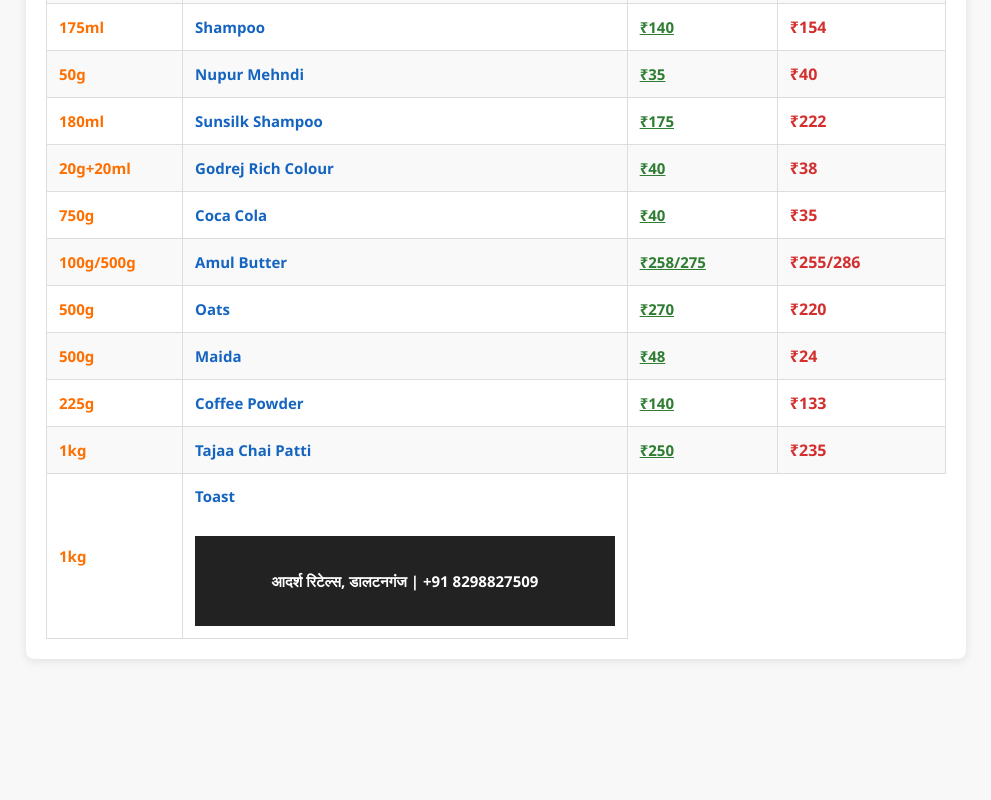
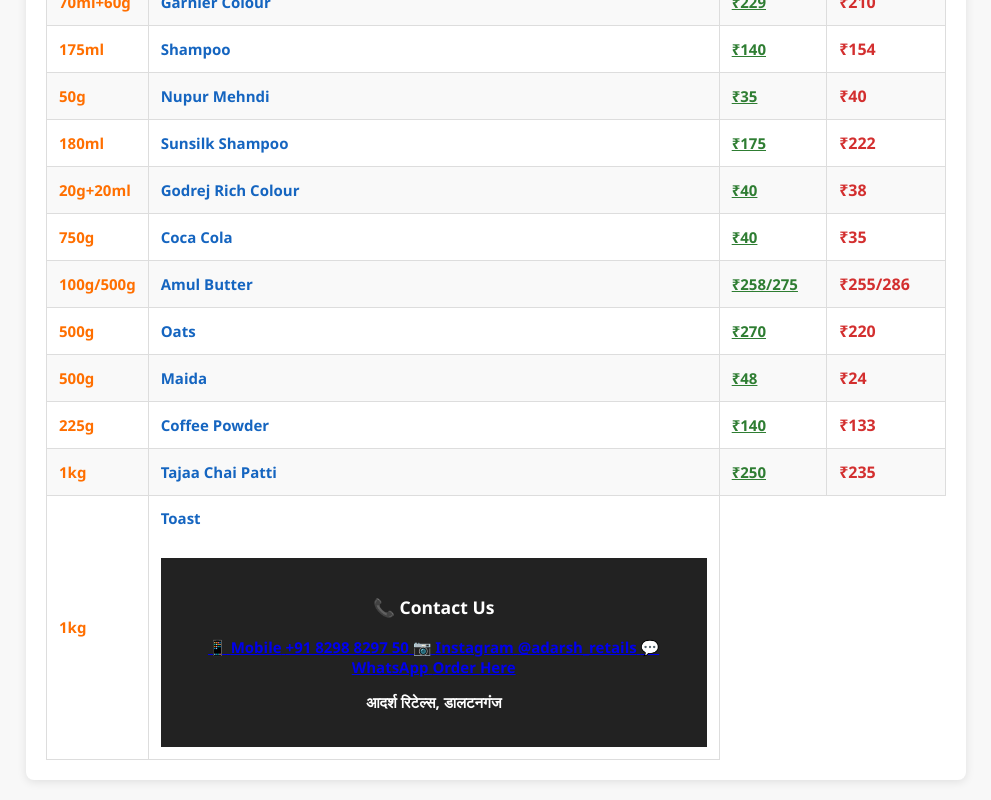
Before and after one commit to kartiktiwari408-glitch/Adarsh-retails, a plain HTML site: page index.html in a window 1280 px wide. Shown: the part 3778-4578 px from the top of the page, without its empty margins (144-1135 px from the left). Before the commit the page ends 4457 px from the top, so only its background shows below. Drawn offline with Linux system fonts and the light colour scheme.

Commit message:
Add contact section with links and details

```diff
--- a/index.html
+++ b/index.html
@@ -170,7 +170,29 @@
 <footer>
 
     <footer>
-        <p>आदर्श रिटेल्स, डालटनगंज | +91 8298827509</p>
+        <div class="contact-section">
+    <h3>📞 Contact Us</h3>
+    <div class="contact-cards">
+        <a href="tel:+918298829750" class="contact-card">
+            <span class="icon">📱</span>
+            <span class="label">Mobile</span>
+            <span class="value">+91 8298 8297 50</span>
+        </a>
+
+        <a href="https://instagram.com/adarsh_retails" target="_blank" class="contact-card instagram">
+            <span class="icon">📷</span>
+            <span class="label">Instagram</span>
+            <span class="value">@adarsh_retails</span>
+        </a>
+
+        <a href="https://wa.me/918298829750" target="_blank" class="contact-card whatsapp">
+            <span class="icon">💬</span>
+            <span class="label">WhatsApp</span>
+            <span class="value">Order Here</span>
+        </a>
+    </div>
+    <p class="contact-note">आदर्श रिटेल्स, डालटनगंज</p>
+</div>
     </footer>
 
 </body>
```
